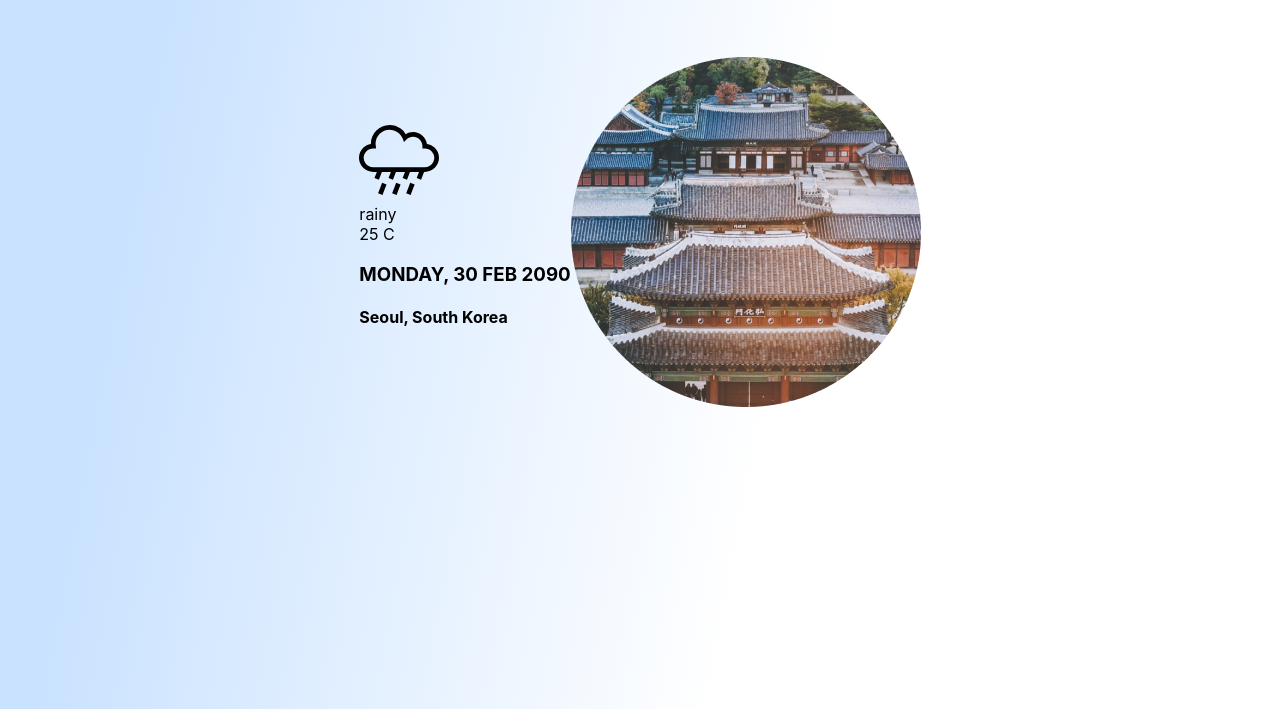
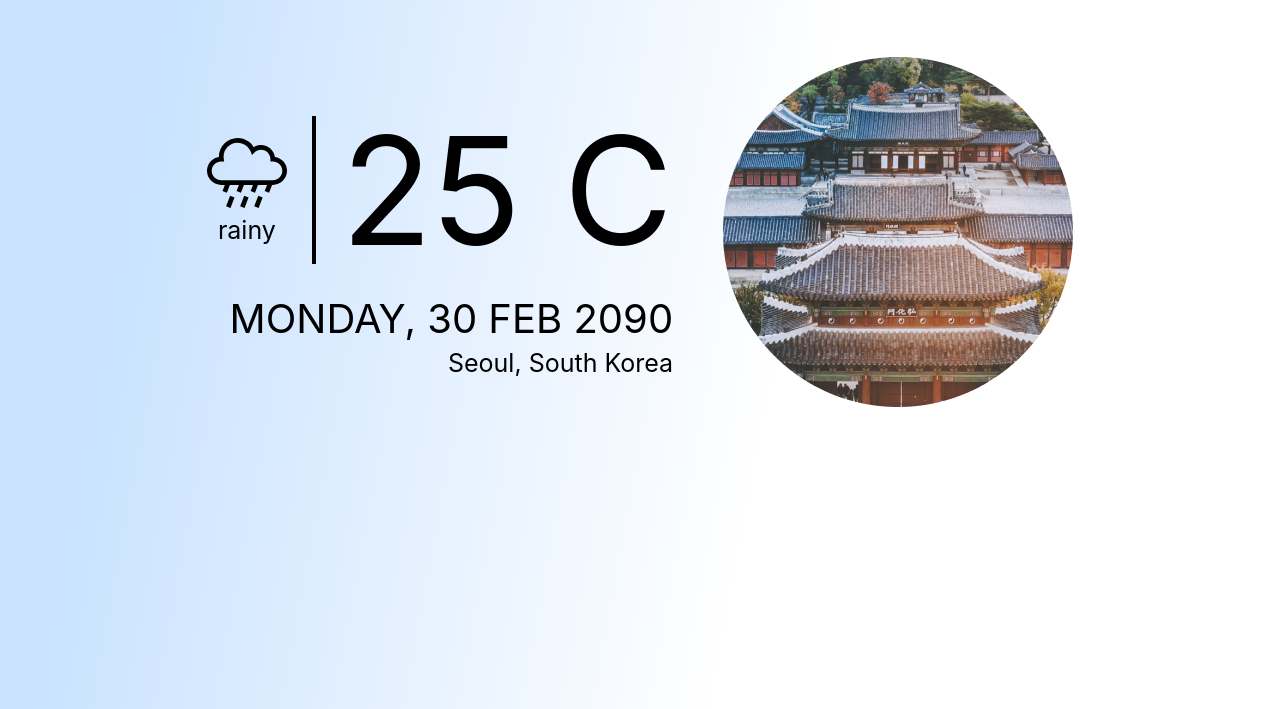
Before and after one commit to Ojay-dev/awesome-weather-app, a plain HTML site: page index.html in a window 1280 px wide. Shown: the part 91-800 px from the top of the page. Drawn offline with Linux system fonts and the light colour scheme.

Commit message:
UI implementation for current location

```diff
--- a/css/style.css
+++ b/css/style.css
@@ -49,7 +49,7 @@ header form input[type="search"] {
   /* padding: 8px; */
   border: none;
   background: none;
-  margin-right: 11  px;
+  margin-right: 11 px;
 }
 
 header form input[type="search"]::placeholder {}
@@ -63,3 +63,63 @@ main div.current-location {
   justify-content: center;
   align-items: center;
 }
+
+.current-weather-details {
+  margin-right: 50px;
+}
+
+.current-weather-details>div, .current-weather-details>div>div {
+  display: flex;
+  align-items: center;
+}
+
+.current-weather-details>div>div {
+  flex-direction: column;
+}
+
+.current-weather-details>div>div span {
+  /* font-family: Patrick Hand; */
+  font-style: normal;
+  font-weight: normal;
+  font-size: 25px;
+  line-height: 34px;
+  color: #000000;
+}
+
+.current-weather-details .vr {
+  border: 2px solid #000000;
+  height: 18vh;
+  margin: 0 25px;
+}
+
+.current-weather-details .weather-degree {
+  /* font-family: Patrick Hand; */
+  font-style: normal;
+  font-weight: normal;
+  font-size: 150px;
+  line-height: 203px;
+  color: #000000;
+}
+
+.current-weather-details h3 {
+  text-align: right;
+  /* font-family: Patrick Hand; */
+  font-style: normal;
+  font-weight: normal;
+  font-size: 40px;
+  line-height: 54px;
+  text-transform: uppercase;
+  color: #000000;
+  margin: 0;
+}
+
+.current-weather-details h4 {
+  /* font-family: Patrick Hand; */
+  font-style: normal;
+  font-weight: normal;
+  font-size: 25px;
+  line-height: 34px;
+  text-align: right;
+  color: #000000;
+  margin: 0;
+}
--- a/index.html
+++ b/index.html
@@ -26,7 +26,7 @@
 
     <main>
       <div class="current-location">
-        <div>
+        <div class="current-weather-details">
           <div>
             <div>
               <svg
@@ -53,7 +53,6 @@
                   fill="black"
                 />
               </svg>
-              <br />
               <span>rainy</span>
             </div>
 
```
